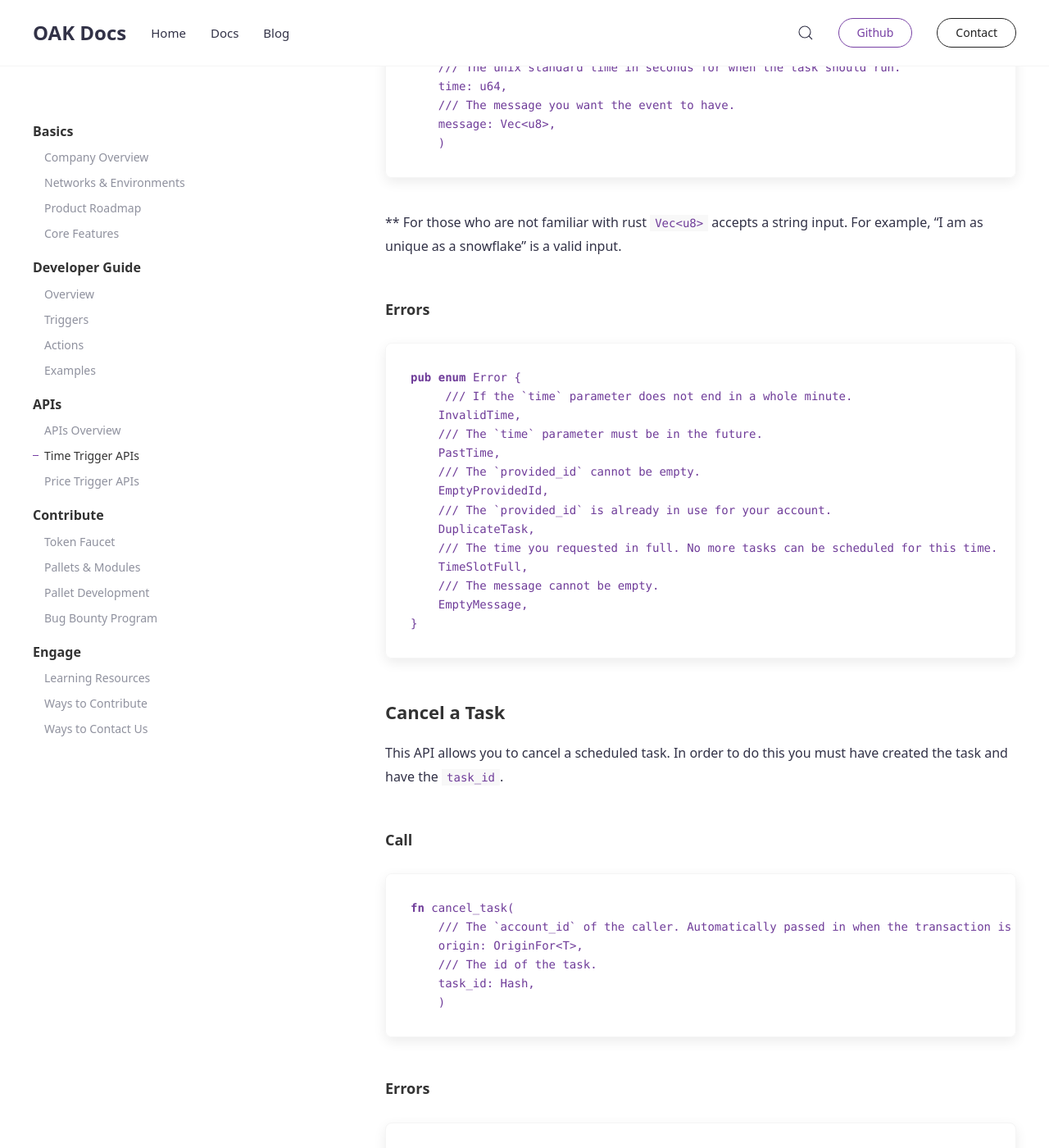
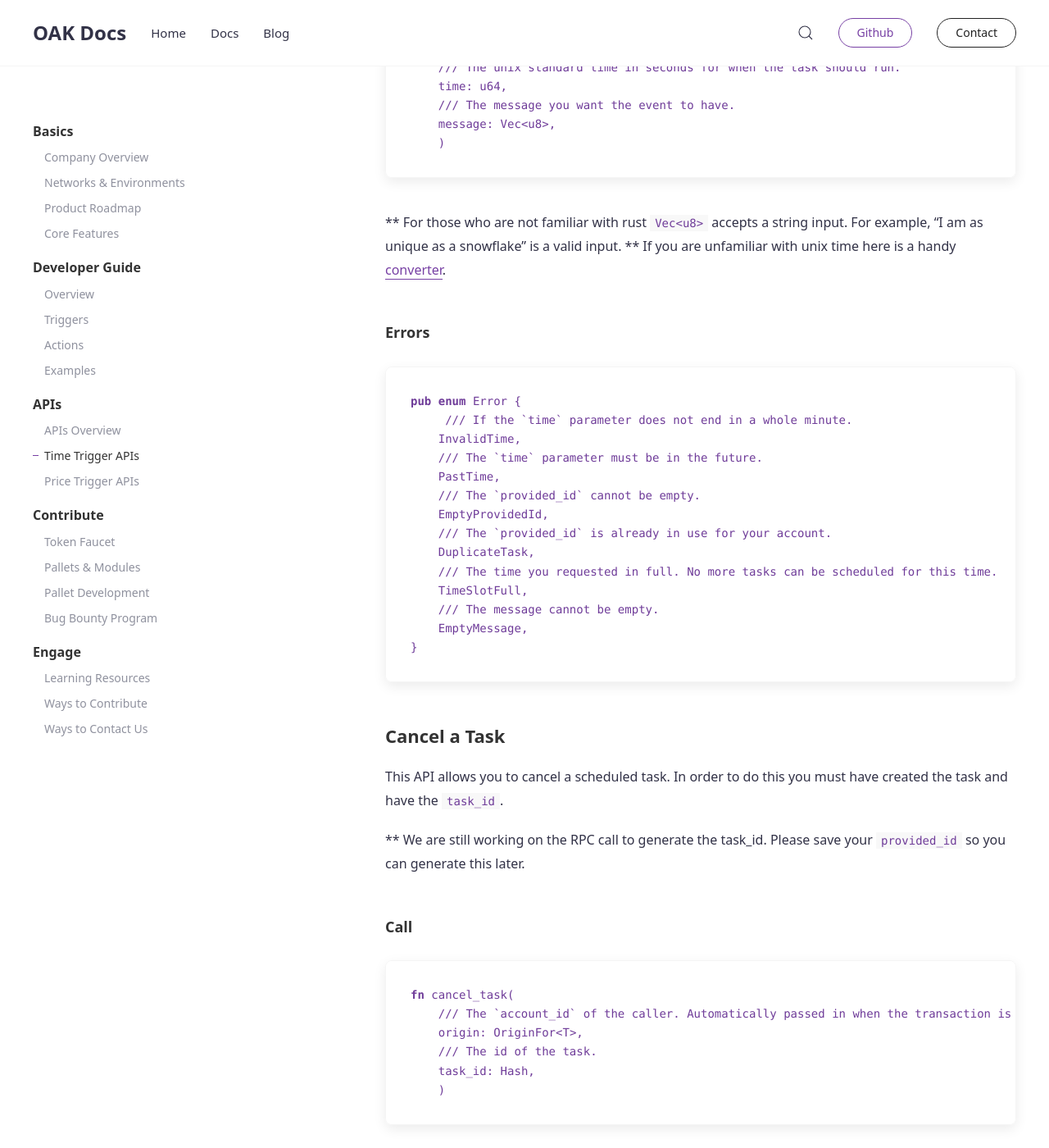
Before and after one commit to AvaProtocol/OAK-docs, a Jekyll site: the page built from _docs/automation-time-apis.md, in a window 1280 px wide and 1400 px high, scrolled down 785 px. Shown: the whole window at 82% size. Built offline with Jekyll 4.4.1, drawn with Linux system fonts in a browser that asks for light colours.

Commit message:
Missing task_id generator and unix convertor

````diff
--- a/_docs/automation-time-apis.md
+++ b/_docs/automation-time-apis.md
@@ -29,6 +29,7 @@ fn schedule_notify_task(
 ```
 
 ** For those who are not familiar with rust `Vec<u8>` accepts a string input. For example, "I am as unique as a snowflake" is a valid input.
+** If you are unfamiliar with unix time here is a handy [converter](https://www.epochconverter.com).
 
 
 #### Errors
@@ -51,6 +52,8 @@ pub enum Error {
 
 ### Cancel a Task
 This API allows you to cancel a scheduled task. In order to do this you must have created the task and have the `task_id`.
+
+** We are still working on the RPC call to generate the task_id. Please save your `provided_id` so you can generate this later.
 
 #### Call
 ```rust
````
